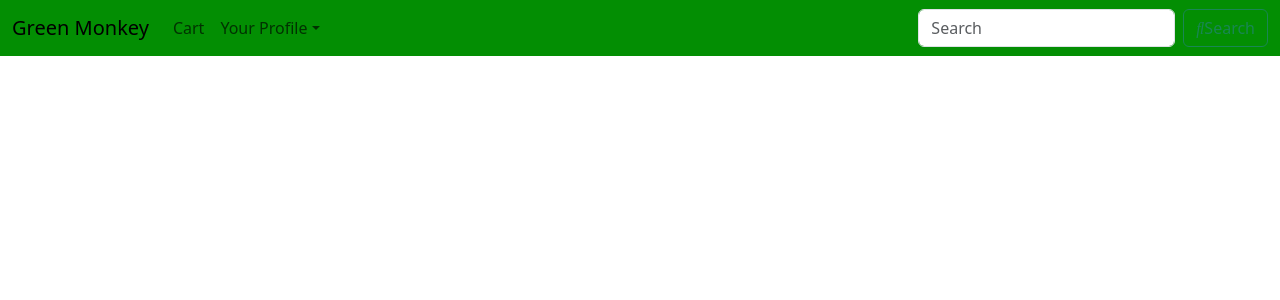
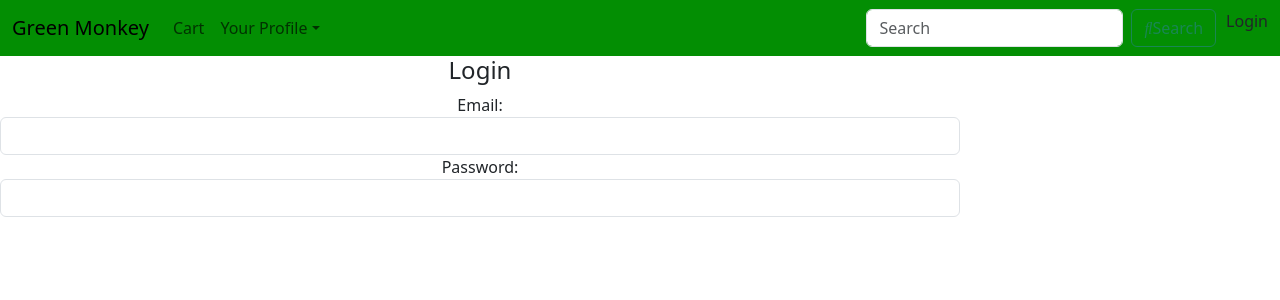
Before and after one commit to Tatiana-425/online-marketplace-app, a React (Create React App) app: page /login in a window 1280 px wide. Shown: the top 300 px of the page. Built offline with nearby package versions, Linux system fonts and the light colour scheme.

Commit message:
added a login form

```diff
--- a/src/App.js
+++ b/src/App.js
@@ -6,6 +6,7 @@ import NavBar from './NavBar.jsx';
 import CustomersList from './CustomersList.jsx';
 import YourAccount from './YourAccount.jsx';
 import ShoppingCart from './ShoppingCart.jsx';
+import Login from './Login.jsx';
 import "font-awesome/css/font-awesome.css";
 
 
@@ -18,6 +19,7 @@ function App() {
           <Route path="/"  element={<CustomersList/>} />
           <Route path="/account"  element={<YourAccount/>} />
           <Route path="/cart" element={<ShoppingCart/>}/>
+          <Route path="/login" element={<Login/>} />
         </Routes>
       </Router>
     </div>
--- /dev/null
+++ b/src/Login.jsx
@@ -0,0 +1,42 @@
+import React, { Component } from "react";
+import './NavBar.jsx';
+
+export default class Login extends Component
+{
+    constructor(props)
+    {
+     super(props);
+     this.state={
+       email: "",
+       password: ""
+     };
+    }
+render (){
+    return <div className="col-lg-9">
+        <h4 m-1 p-2 border-bottom>
+            Login
+            </h4>
+            {/*Email starts here*/}
+            <div className="form-group form-row">
+                <label className="col-lg-4">Email: </label>
+                <input
+                type="email"
+                className="form-control"
+                value={this.state.email}>
+                </input>
+            </div>
+            {/*Email ends here*/}
+            {/*Password starts here*/}
+            <div className="form-group form-row">
+                <label className="col-lg-4">Password: </label>
+                <input
+                 type="password"
+                 className="form-control"
+                 value={this.state.password}>
+                 </input>
+            </div>
+            {/*Password ends here*/}
+        </div>;
+
+}
+}
--- a/src/NavBar.jsx
+++ b/src/NavBar.jsx
@@ -75,6 +75,12 @@ class NavBar extends Component {
                 <i className="fas fa-search"></i>
                     Search
                 </button>
+                <span style={{ marginLeft: '10px' }}></span>
+                <div className="nav-item">
+                  <a className="nav-link" href="/login">
+                    Login
+                  </a>
+                </div>
               </form>
             </div>
           </div>
```
